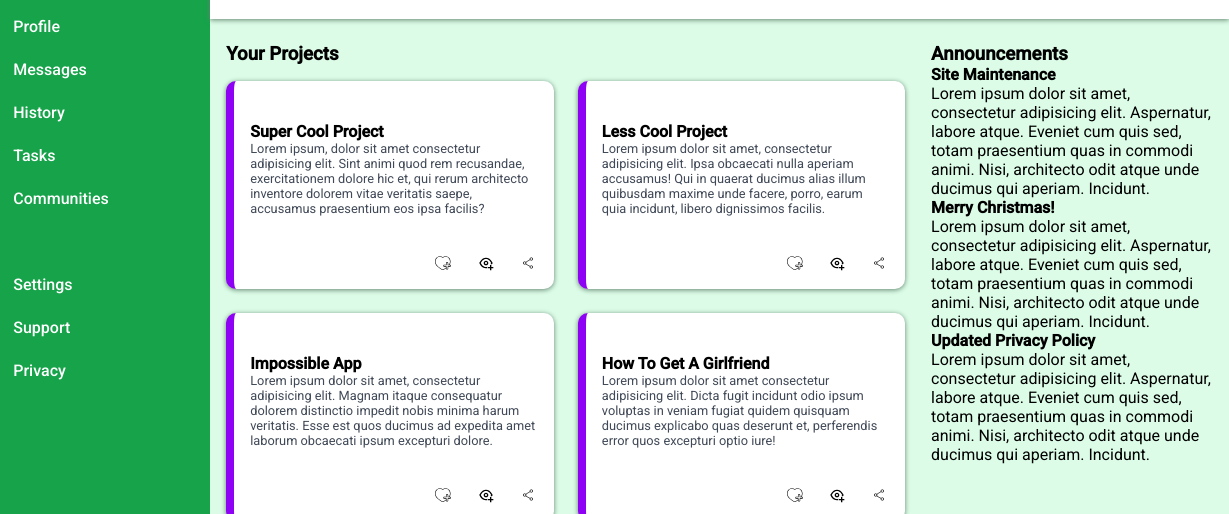
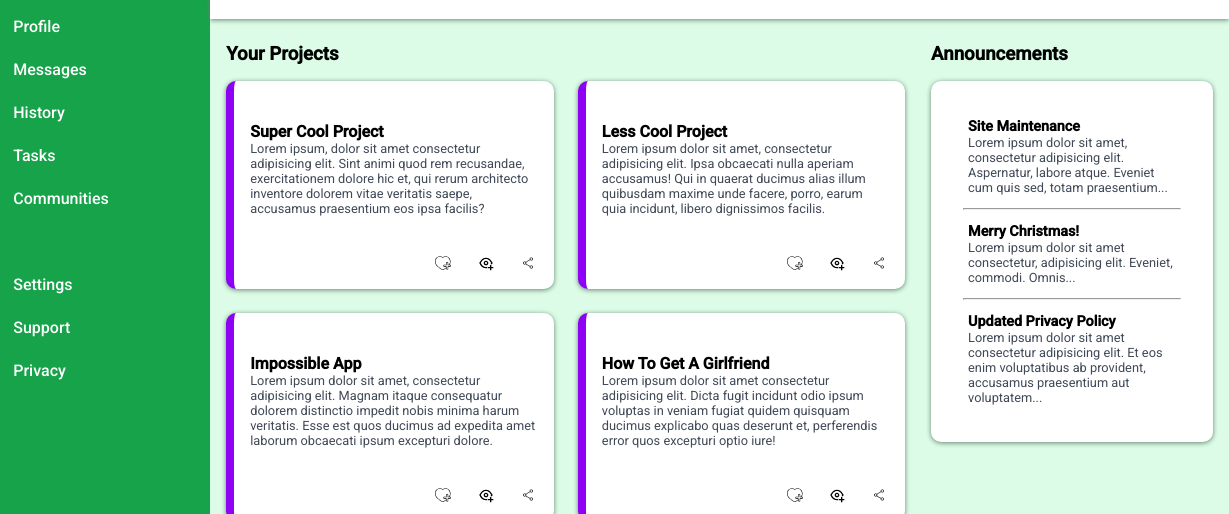
Before and after one commit to abudi53/only-css-admin-dashboard, a plain HTML site: page index.html in a window 1280 px wide. Shown: the part 165-679 px from the top of the page, 51-1280 px from the left. Drawn offline with Linux system fonts and the light colour scheme.

Commit message:
Finish Announcements area

```diff
--- a/index.html
+++ b/index.html
@@ -159,17 +159,27 @@
                 </div>
                 <div class="announcements">
                     <h3>Announcements</h3>
-                    <div>
-                        <h4>Site Maintenance</h4>
-                        Lorem ipsum dolor sit amet, consectetur adipisicing elit. Aspernatur, labore atque. Eveniet cum quis sed, totam praesentium quas in commodi animi. Nisi, architecto odit atque unde ducimus qui aperiam. Incidunt.
-                    </div>
-                    <div>
-                        <h4>Merry Christmas!</h4>
-                        Lorem ipsum dolor sit amet, consectetur adipisicing elit. Aspernatur, labore atque. Eveniet cum quis sed, totam praesentium quas in commodi animi. Nisi, architecto odit atque unde ducimus qui aperiam. Incidunt.
-                    </div>
-                    <div>
-                        <h4>Updated Privacy Policy</h4>
-                        Lorem ipsum dolor sit amet, consectetur adipisicing elit. Aspernatur, labore atque. Eveniet cum quis sed, totam praesentium quas in commodi animi. Nisi, architecto odit atque unde ducimus qui aperiam. Incidunt.
+                    <div class="announcements-container">
+                        <div class="announcements-card">
+                            <h4>Site Maintenance</h4>
+                            <p>
+                                Lorem ipsum dolor sit amet, consectetur adipisicing elit. Aspernatur, labore atque. Eveniet cum quis sed, totam praesentium...
+                            </p>
+                        </div>
+                        <hr>
+                        <div class="announcements-card">
+                            <h4>Merry Christmas!</h4>
+                            <p>
+                                Lorem ipsum dolor sit amet consectetur, adipisicing elit. Eveniet, commodi. Omnis...
+                            </p>
+                        </div>
+                        <hr>
+                        <div class="announcements-card">
+                            <h4>Updated Privacy Policy</h4>
+                            <p>
+                                Lorem ipsum dolor sit amet consectetur adipisicing elit. Et eos enim voluptatibus ab provident, accusamus praesentium aut voluptatem...
+                            </p>
+                        </div>
                     </div>
 
                 </div>
--- a/style.css
+++ b/style.css
@@ -205,6 +205,29 @@ header .profile-info {
     align-self: end;
     justify-self: end;
 }
+.announcements-container {
+    display: grid;
+    grid-template-rows: repeat(auto-fit, minmax(auto, auto));
+    gap: 0.5rem;
+    padding: 2rem;
+    background-color: #fff;
+    border-radius: 10px;
+    box-shadow: 0px 1px 5px 0px #63856f;
+    margin-top: 16px;
+}
+
+.announcements-card {
+    padding: 5px;
+}
+.announcements-card h4 {
+    font-size: 0.9rem;
+}
+.announcements-card p{
+    font-size: 0.8rem;
+    color: #404957;
+    font-weight: 400;
+    min-height: 50%;
+}
 .trending {
     grid-column: 2 / 3;
 }
```
